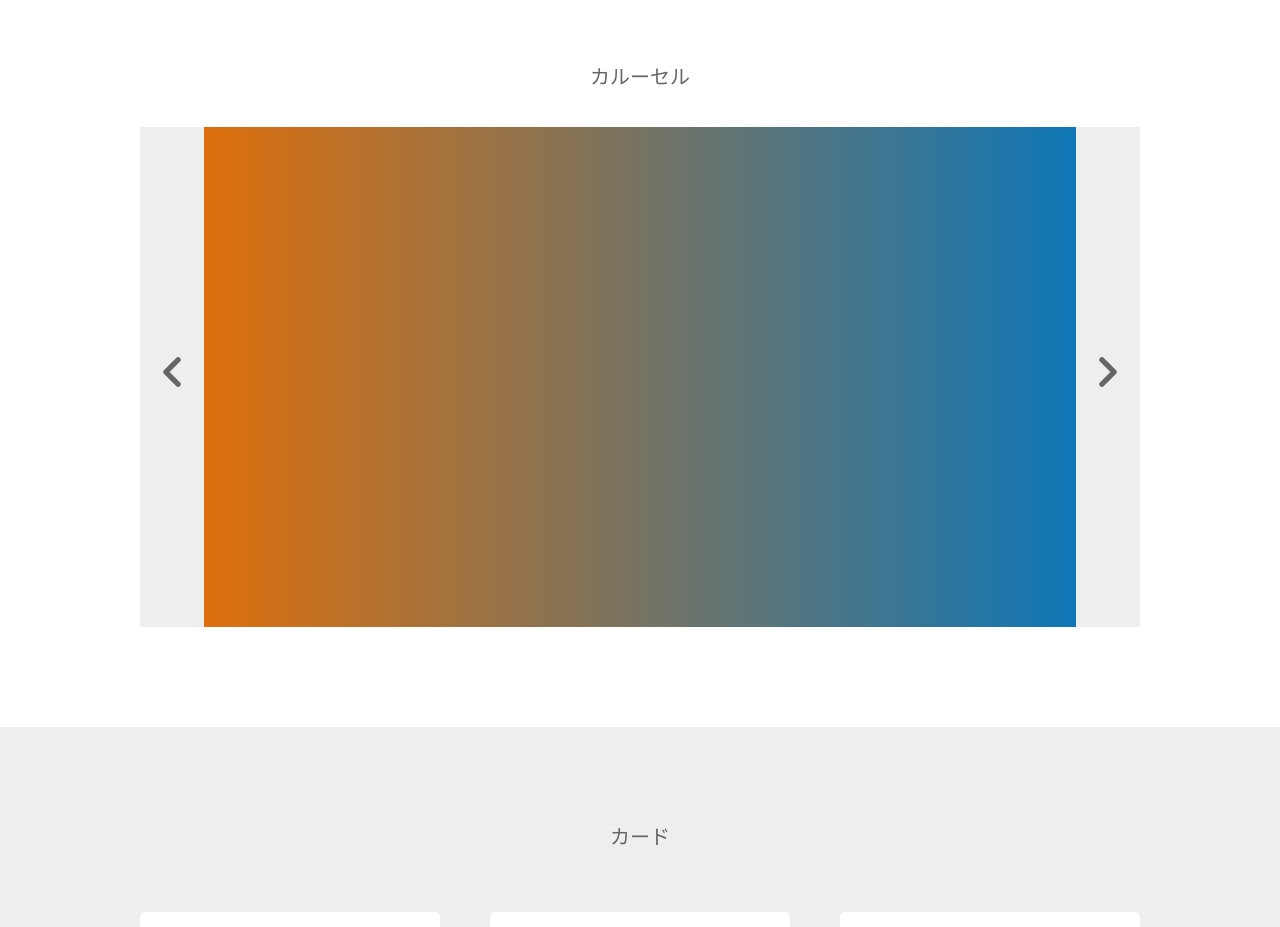
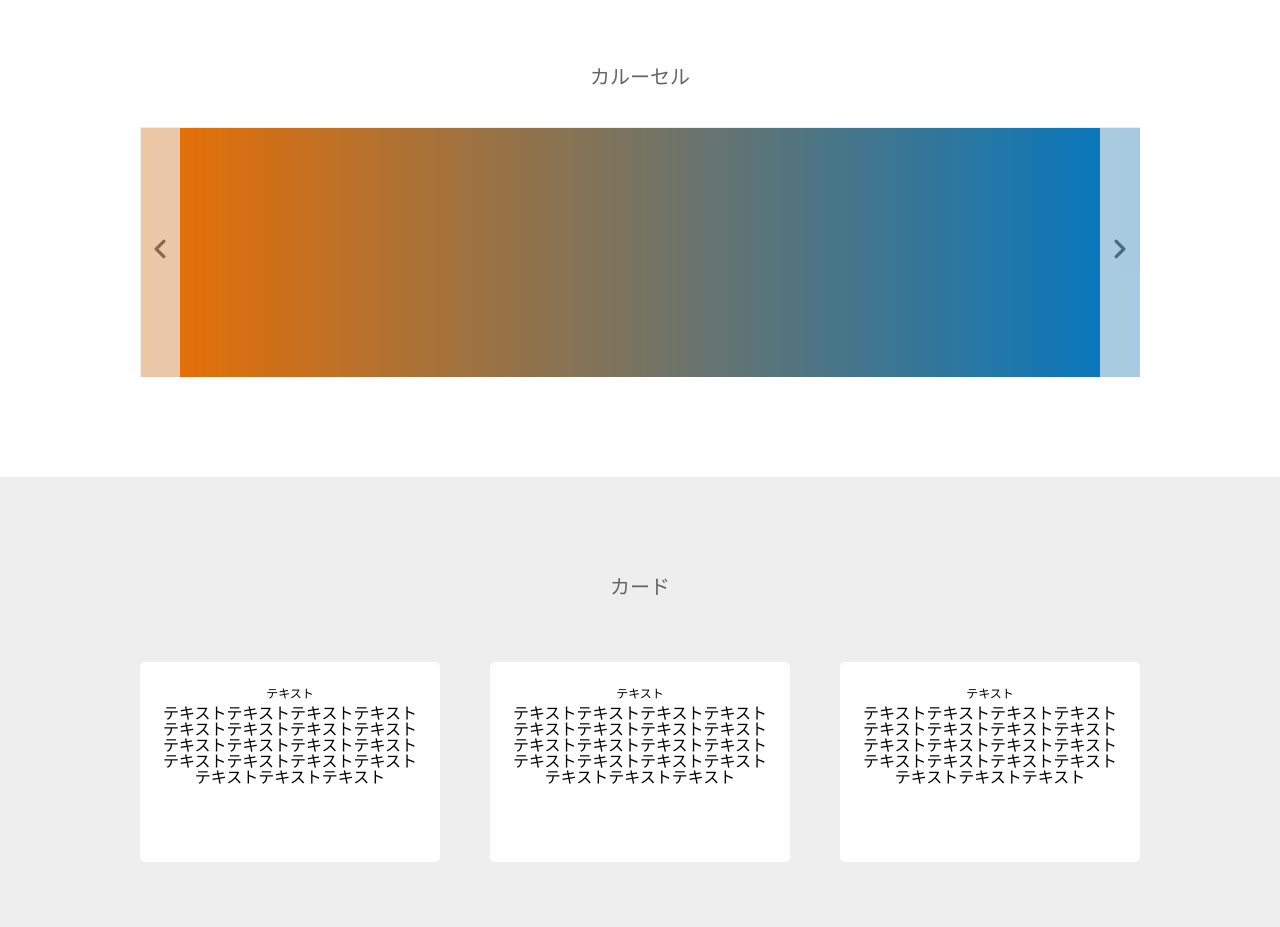
Before and after one commit to tometaro/component, a website: page index.html in a window 1280 px wide. Shown: the part 1000-1927 px from the top of the page. Drawn offline with nearby package versions, Linux system fonts and the light colour scheme; a web font is replaced by a local one.

Commit message:
カルーセルプッシュ！

```diff
--- a/index.html
+++ b/index.html
@@ -68,21 +68,14 @@
             <h2 class="Title-Section Title-center">カルーセル</h2>
             <div class="Carousel">
                 <ul class="Carousel-Wrapper">
-                    <li><img src="img/sample1.png" /></li>
-                    <li><img src="img/sample2.png" /></li>
-                    <li><img src="img/sample3.png" /></li>
-                    <li><img src="img/sample4.png" /></li>
-                    <li><img src="img/sample1.png" /></li>
-                    <li><img src="img/sample2.png" /></li>
-                    <li><img src="img/sample3.png" /></li>
-                    <li><img src="img/sample4.png" /></li>
-                    <li><img src="img/sample1.png" /></li>
-                    <li><img src="img/sample2.png" /></li>
-                    <li><img src="img/sample3.png" /></li>
-                    <li><img src="img/sample4.png" /></li>
+                    <li class="slide"><img src="img/sample1.png" /></li>
+                    <li class="slide"><img src="img/sample2.png" /></li>
+                    <li class="slide"><img src="img/sample3.png" /></li>
+                    <li class="slide"><img src="img/sample1.png" /></li>
+                    <li class="slide"><img src="img/sample1.png" /></li>
                 </ul>
-                <div class="Carousel-Prev Carousel-Hide"><i class="s s-arrow-left s-4x"></i></div>
-                <div class="Carousel-Next Carousel-Show"><i class="s s-arrow-right s-4x"></i></div>
+                <div class="Carousel-Button Carousel-Button-Prev"><i class="s s-arrow-left"></i></div>
+                <div class="Carousel-Button Carousel-Button-Next"><i class="s s-arrow-right"></i></div>
             </div>
     </section>
 
--- a/js/common.js
+++ b/js/common.js
@@ -35,36 +35,39 @@ $(".Accordion dt").on("click", function() {
 });
 
 //カルーセル
-$(function(){
-    var slideWidth = $('.Carousel-Wrapper li').outerWidth();
-    var slideNum = $('.Carousel-Wrapper li').length;
-    var slideSetWidth = slideWidth * slideNum;
-    $('.Carousel-Wrapper').css('width', slideSetWidth);
 
-    var slideCurrent = 0;// 現在地を示す変数
+var slideWidth = $('.Carousel-Wrapper li').outerWidth();  // .slideの幅を取得して代入
+var slideNum = $('.Carousel-Wrapper li').length;  // .slideの数を取得して代入
+var slideSetWidth = slideWidth * slideNum;  // .slideの幅×数で求めた値を代入
+$('.Carousel-Wrapper').css('width', slideSetWidth); // .slideSetのスタイルシートにwidth: slideSetWidthを指定
 
+var slideCurrent = 0; // 現在地を示す変数
+
+// アニメーションを実行する独自関数
 var sliding = function(){
   // slideCurrentが0以下だったら
   if( slideCurrent < 0 ){
     slideCurrent = slideNum - 1;
+
   // slideCurrentがslideNumを超えたら
   }else if( slideCurrent > slideNum - 1 ){  // slideCUrrent >= slideNumでも可
     slideCurrent = 0;
+
   }
+
   $('.Carousel-Wrapper').stop().animate({
     left: slideCurrent * -slideWidth
   });
 }
+
 // 前へボタンが押されたとき
-    $('.Carousel-prev').click(function(){
+$('.Carousel-Button-Prev').click(function(){
   slideCurrent--;
   sliding();
 });
 
 // 次へボタンが押されたとき
-    $('.Carousel-next').click(function(){
+$('.Carousel-Button-Next').click(function(){
   slideCurrent++;
   sliding();
 });
-
-});
--- a/sass/component/_Carousel.scss
+++ b/sass/component/_Carousel.scss
@@ -1,30 +1,27 @@
 .Carousel {
+    width: 1000px;
+    height: 250px;
+    overflow: hidden;
     position: relative;
-  width: 100%;
-  height: 500px;
-  overflow: hidden;
 
     &-Wrapper {
         position: absolute;
-    top: 0px;
-    left: 0px;
-    width: 4000px;
 
         li {
+        width: 1000px;
+        height: 250px;
+        border: 1px solid $color-whitegray;
+        box-sizing: border-box;
         float: left;
-      width: 1000px;
-      height: 100%;
-      display: inline;
+        }
     }
 
-  }
-
-  &-Prev,
-  &-Next {
+ &-Button {
     background-repeat: no-repeat;
     height:100%;
     position:absolute;
     background: $color-whitegray;
+    opacity: .7;
     cursor: pointer;
     display: table;
     height: 100%;
@@ -34,8 +31,8 @@
     text-align: center;
     vertical-align: middle;
     color: $color-gray;
+    font-size: 40px;
 
-    }
     }
 
     &-Prev {
@@ -45,5 +42,5 @@
     &-Next {
         right: 0;
     }
-
   }
+}
```
Also changed, not shown: css/style.css. Lines whose indentation alone changed are shown as unchanged.
